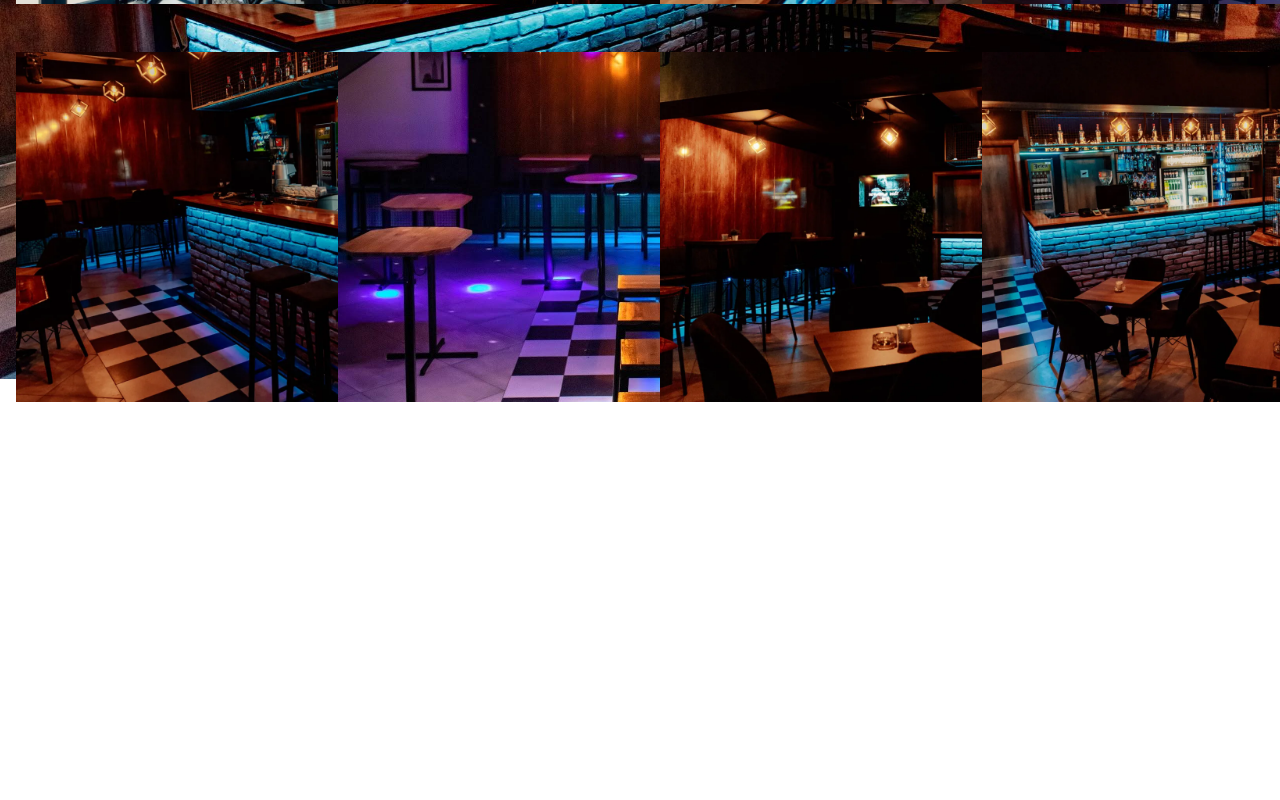
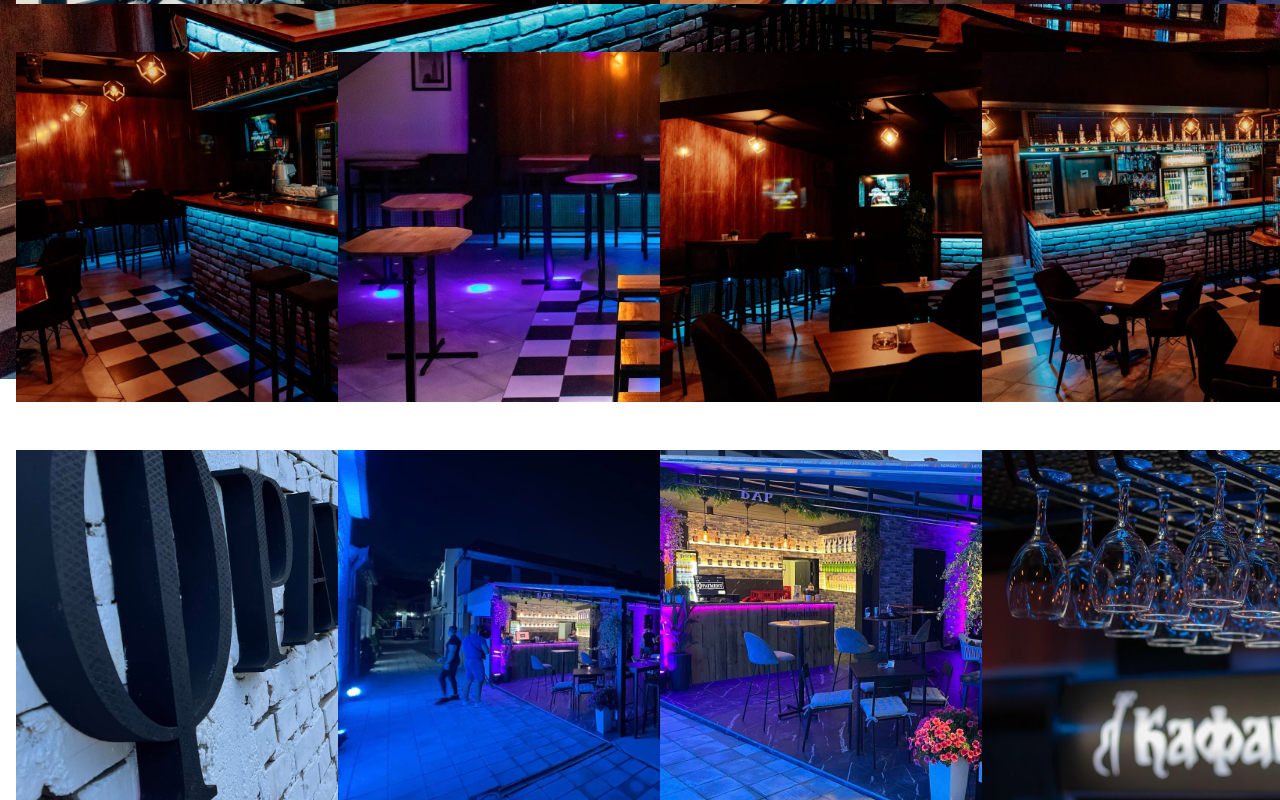
Before and after one commit to marijanaravnjak/fragment_bar, a React (Create React App) app: page /gallery in a window 1280 px wide. Shown: the part 448-1248 px from the top of the page. Before the commit the page ends 850 px from the top, so only its background shows below. Built offline with nearby package versions, Linux system fonts and the light colour scheme.

Commit message:
Feat(#31) Update Gallery

```diff
--- a/src/components/Gallery/Gallery.jsx
+++ b/src/components/Gallery/Gallery.jsx
@@ -44,23 +44,63 @@ const photos = [
         id: 'p8',
         src: 'bar5.jpg',
         title: 'bar8',
-    }
+    },
+    {
+        id: 'p9',
+        src: 'ulaz.jpg',
+        title: 'ulaz',
+    }, {
+        id: 'p10',
+        src: 'basta1.jpg',
+        title: 'basta1',
+    },
+    {
+        id: 'p11',
+        src: 'basta2.jpg',
+        title: 'basta2',
+    },
+    {
+        id: 'p12',
+        src: 'case.jpg',
+        title: 'case',
+    },
+
 ]
 
 
 const Gallery = () => {
     return (
-        <Box sx={{ flexGrow: 1 }}>
+        <Box sx={{
+            flexGrow: 1,
+            boxSizing: 'border-box',
+            width: '100%',
+            height: 'auto',
+            padding: 'auto',
+            justifyContent:'space-around'
+        }}>
             <Button
                 component={Link}
                 to='/'>
-                <Typography variant='overline' fontSize={12} fontFamily='cursive' color='whitesmoke'>Povratak na početnu stranu</Typography>
+                <Typography
+                    variant='overline'
+                    fontSize={12}
+                    fontFamily='cursive'
+                    color='whitesmoke'>
+                    Povratak na početnu stranu
+                </Typography>
             </Button>
-            <Typography  variant='h4' fontFamily='cursive' color='whitesmoke' align='center'>Galerija Fragment bara</Typography>
+            <Typography
+                variant='h4'
+                fontFamily='cursive'
+                color='whitesmoke'
+                align='center'>
+                Galerija Fragment bara
+            </Typography>
             <Grid container
                 columnSpacing={1}
                 rowSpacing={4}
                 columns={{ xs: 4, md: 12, }}>
+
                 {photos.map((photo) => (
                     <Grid item xs={1} sm={2} md={3} key={photo.id}>
                         <Photo key={photo.id}  {...photo} />
```
Also changed, not shown: src/components/VideoGallery/VideoGallery.jsx (+5 -2 lines), public/case-na-sanku.jpg (renamed from public/case-na-šanku.jpg).
